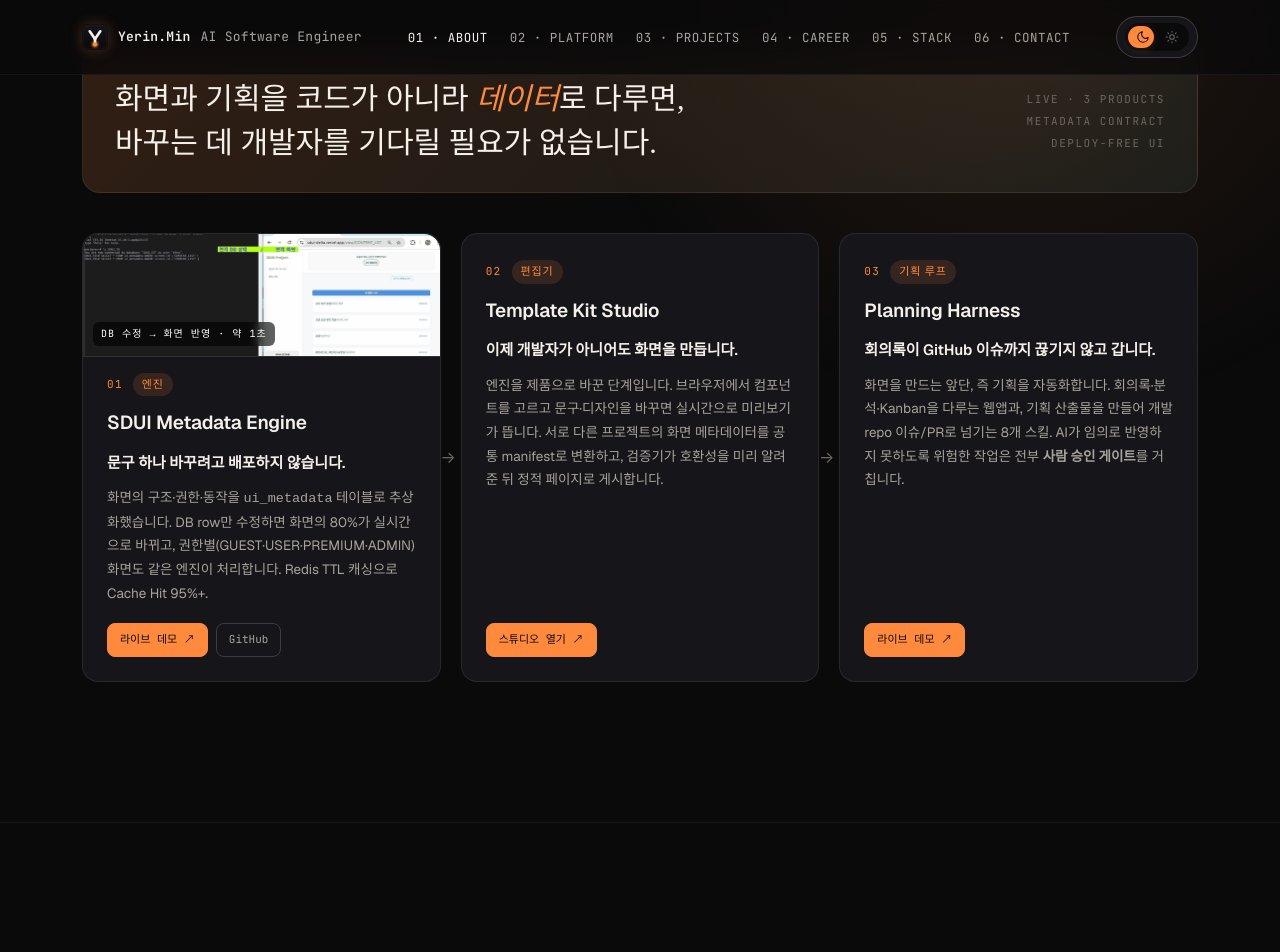
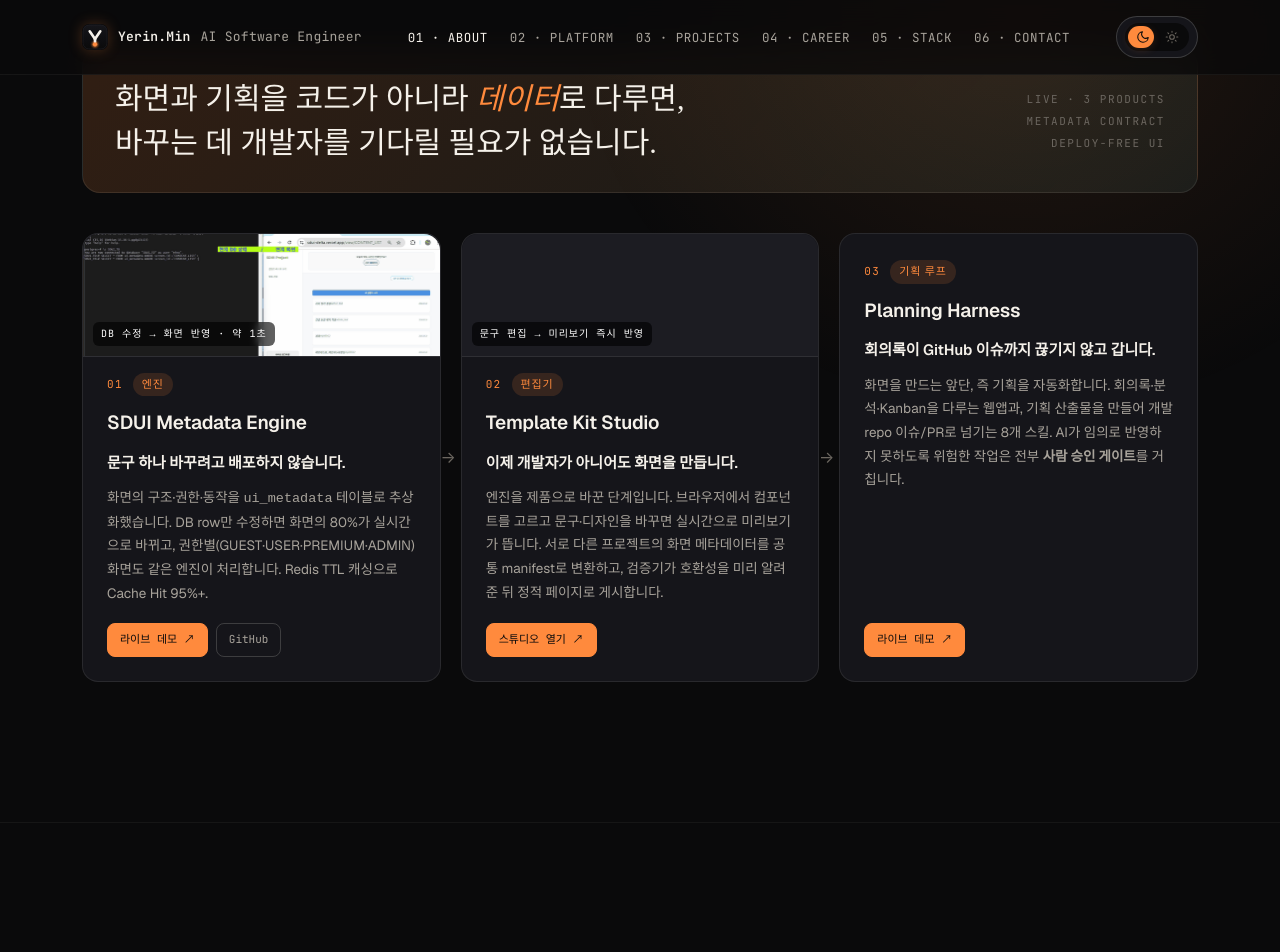
Before and after one commit to feed-mina/feed-mina.github.io, a Jekyll site: the page index.html, which Jekyll copies as it is, in a window 1280 px wide and 1400 px high, scrolled down 2719 px. Shown: the top 952 px of the window. Built offline with Jekyll 4.4.1, drawn with Linux system fonts in a browser that asks for light colours; some web fonts are replaced; grey boxes are pictures that could not be loaded.

Commit message:
Add studio edit clip and template catalog to Platform step 02
Cut a 10s clip from the studio walkthrough recording showing a heading
edit landing in the live preview, and use it as step 02's media. The
source was a 4:50 / 21.5MB webm of the whole session; the clip is
cropped to the studio itself (the full frame also caught the Windows
taskbar, the browser's tab bar, and a Claude notification popup) and
encoded to a 44KB h264 mp4.

Replace the studio card's stale shell screenshot with the template
catalog, which shows planning-harness and Kride templates sitting in one
catalog — the evidence for the card's claim that the kit unifies screen
metadata from different projects.

Co-Authored-By: Claude Opus 4.8 <noreply@anthropic.com>

```diff
--- a/index.html
+++ b/index.html
@@ -803,7 +803,7 @@
     border-bottom: 1px solid var(--line);
     aspect-ratio: 900 / 309;
   }
-  .pstep-media img{
+  .pstep-media img, .pstep-media video{
     width: 100%; height: 100%; object-fit: cover; object-position: center top;
     display: block;
   }
@@ -1143,6 +1143,12 @@
       </article>
 
       <article class="pstep">
+        <div class="pstep-media">
+          <video src="assets/images/sdui-studio-edit.mp4" autoplay loop muted playsinline preload="metadata"
+                 width="900" height="312"
+                 aria-label="스튜디오에서 제목 문구를 고치자 오른쪽 미리보기가 즉시 따라 바뀌는 화면"></video>
+          <span class="media-tag">문구 편집 → 미리보기 즉시 반영</span>
+        </div>
         <div class="pstep-head">
           <span class="pstep-num">02</span>
           <span class="pstep-role">편집기</span>
```
Also changed, not shown: other parts of index.html (+1 -1 lines), assets/images/sdui-studio-shell.png (deleted), assets/images/sdui-template-catalog.png (added), 1 other file.
